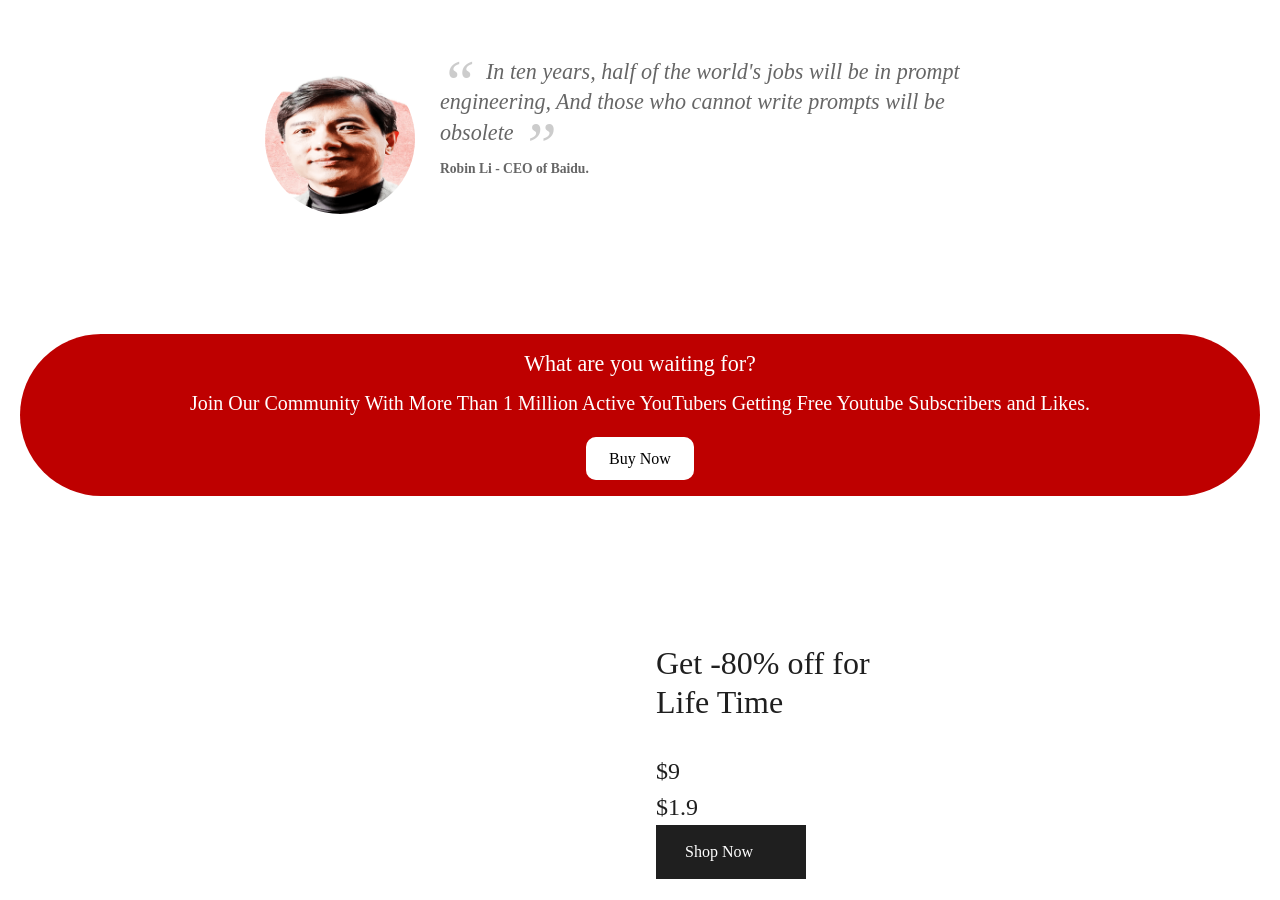
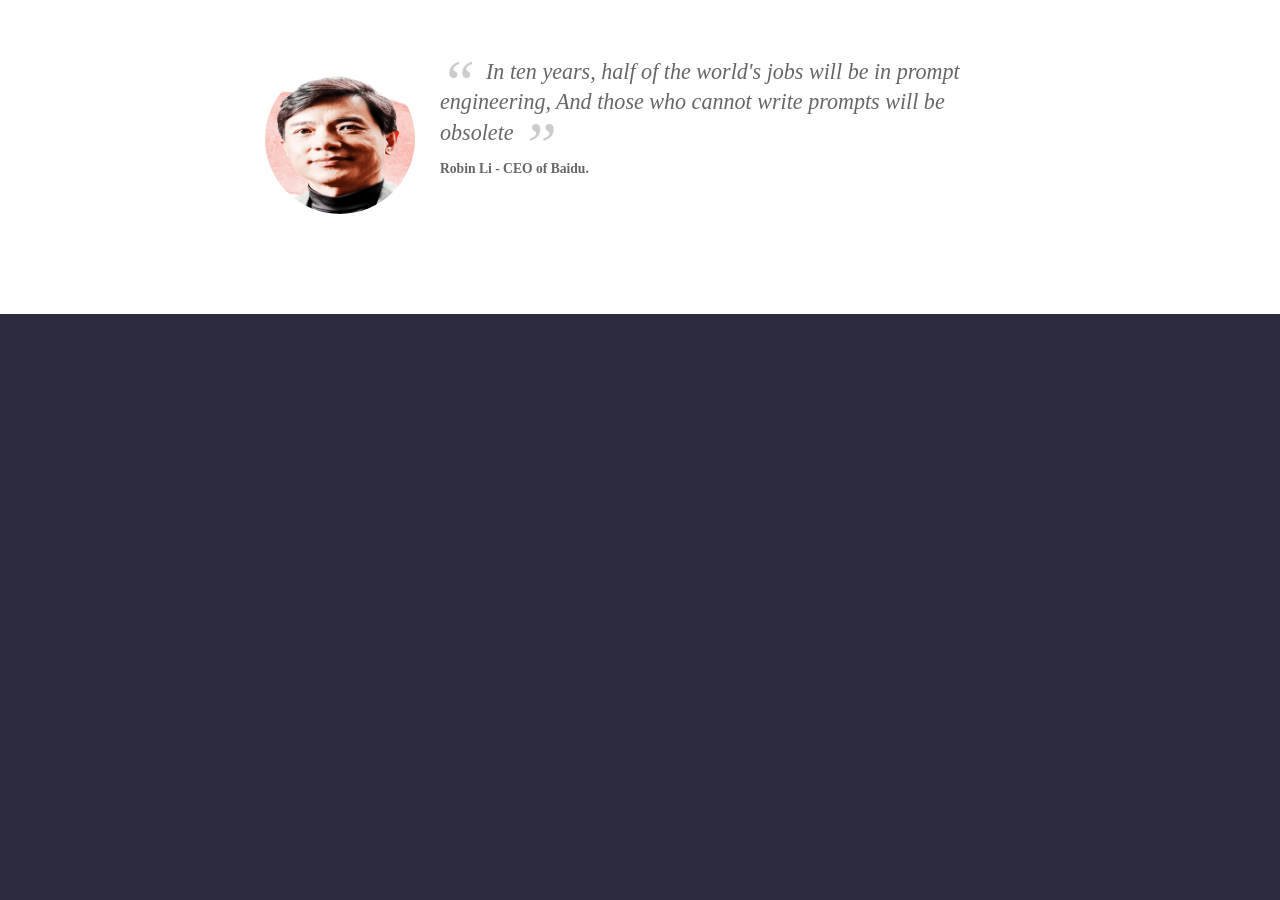
Before and after one commit to hi-sushanta/prompt, a Jekyll site: the page built from index.html, in a window 1280 px wide and 900 px high, scrolled down 2022 px. Built offline with Jekyll 4.4.1, drawn with Linux system fonts in a browser that asks for light colours; some web fonts are replaced; the list of posts is cut into pages by our own code; after the commit the page ends 2336 px from its top, so only the background shows below that.

Commit message:
Remove discount section with join us section

```diff
--- a/index.html
+++ b/index.html
@@ -67,34 +67,34 @@ description: In this book help you to create your won business.
 		</div>
 	</section>
 
-	<section class="bottom-cta">
+	<!-- <section class="bottom-cta">
 		<section class="sub-cta">
 			<p class="motive" style="margin-top:5px; margin-bottom:5px; color:#fff"><strong>What are you waiting for?</strong></p>
 			<p class="action">Join Our Community With More Than 1 Million Active YouTubers Getting Free Youtube Subscribers and Likes.</p>
 			<div class="button alt" style="margin-top:10px;margin-bottom:20px;"><a href="#" style="background:#fff; color:#000">Buy Now</a></div>
 		</section>
-	</section>
-	<section class="py-13 bg-cover" style="background-image: images/idhe.jpg;">
+	</section> -->
+	<!-- <section class="py-13 bg-cover" style="background-image: images/idhe.jpg;">
 		<div class="container">
 		  <div class="row justify-content-end">
-			<div class="col-12 col-md-8 col-lg-6">
+			<div class="col-12 col-md-8 col-lg-6"> -->
 
 			  <!-- Heading -->
-			  <h3 class="mb-7">
+			  <!-- <h3 class="mb-7">
 				Get -80% off for <br>Life Time
 			  </h3>
               <div class="row">
 				<div class="column" style="font-size:24px">$9</div>
 				<div style="font-size:24px;" class="column">$1.9</div>
-			  </div>
-			  <!-- Button -->
-			  <a class="btn btn-dark" href="shop.html">
+			  </div> -->
+			  <!-- Button  -->
+			  <!-- <a class="btn btn-dark" href="shop.html">
 				Shop Now <i class="fe fe-arrow-right ms-2"></i>
 			  </a>
 
 			</div>
 		  </div>
 		</div>
-	  </section>
+	  </section> -->
 
 </div>
```
